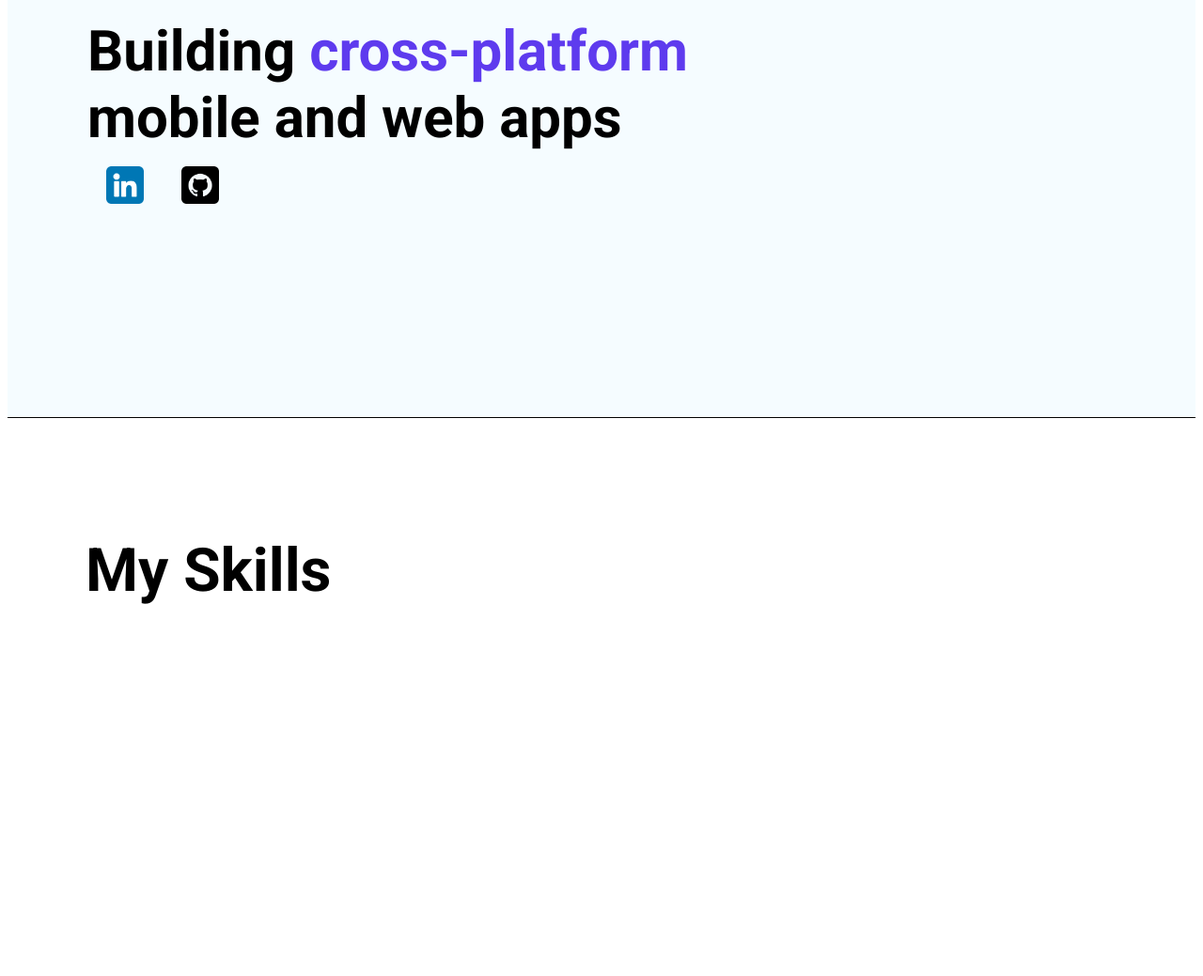
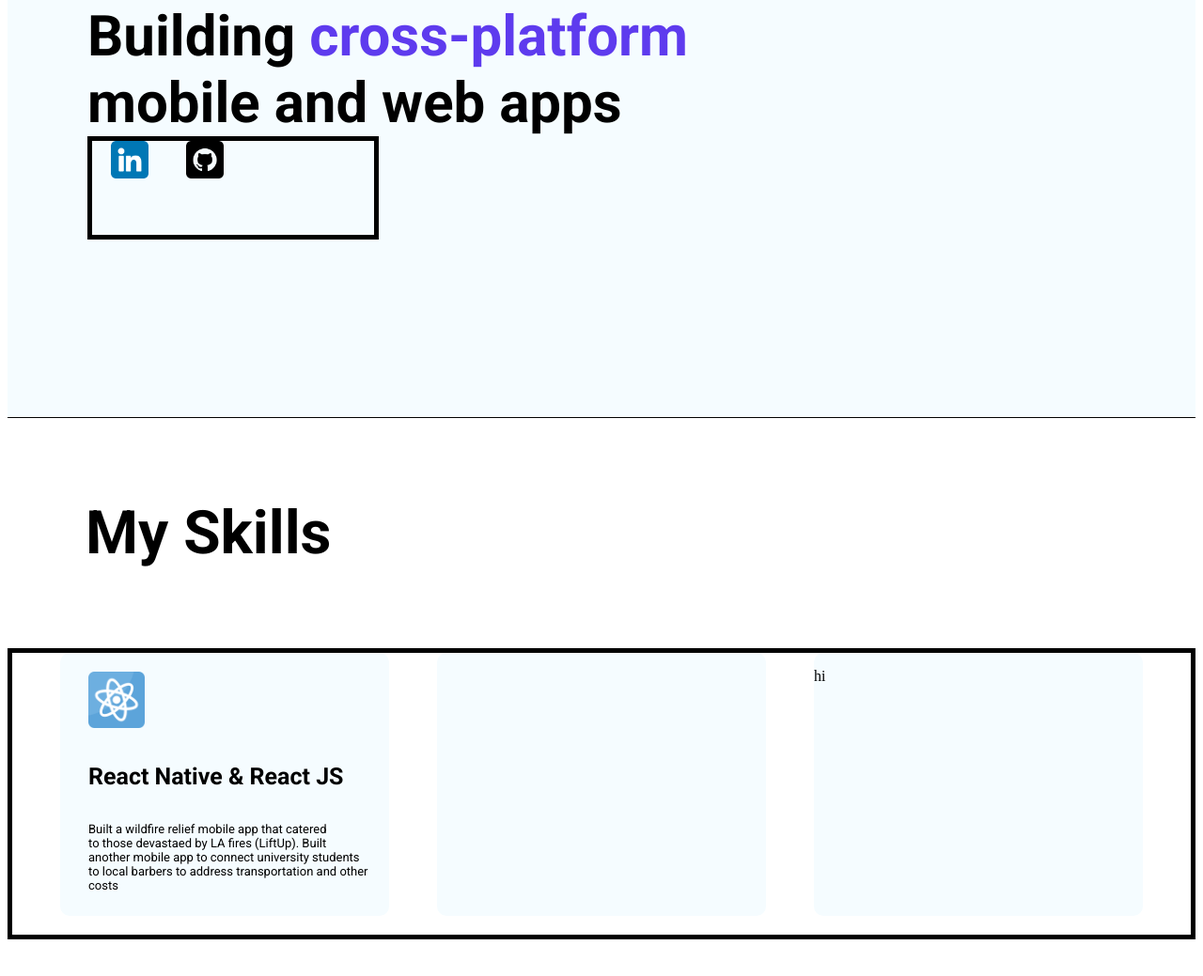
Before and after one commit to mattycakes14/code-portfolio, a plain HTML site: page index.html in a window 1280 px wide. Shown: the part 329-1368 px from the top of the page at 94% size. Before the commit the page ends 1182 px from the top, so only its background shows below. Drawn offline with Linux system fonts and the light colour scheme.

Commit message:
flex box styling for skill set

```diff
--- a/home.css
+++ b/home.css
@@ -1,12 +1,3 @@
-nav {
-  background-color: white;
-  border-bottom: 0.1px solid gray;
-  width: 100%;
-  display: flex;
-  justify-content: space-between;
-  align-items: center;
-}
-
 h2 {
   font-family: "Roboto", serif;
   font-weight: bold;
@@ -41,10 +32,6 @@ a {
 span {
   color: #5e3bee;
 }
-section {
-  display: flex;
-  margin-left: 0px;
-}
 header {
   margin-left: 83px;
   margin-top: 40px;
@@ -52,6 +39,13 @@ header {
   font-family: Roboto;
   font-weight: bold;
 }
+.contacts-container {
+  border: 5px solid black;
+  height: 100px;
+  display: flex;
+  width: 300px;
+}
+
 section figure:first-child {
   margin-right: 0px;
   margin-left: 0px;
@@ -59,14 +53,58 @@ section figure:first-child {
 section figure:nth-child(2) {
   margin-left: 0px;
 }
+.skills-inner-container {
+  background-color: #f5fcff;
+  width: 350px;
+  height: 280px;
+  border-radius: 10px;
+}
+.skills-container {
+  display: flex;
+  justify-content: space-evenly;
+  border: 5px solid black;
+  height: 300px;
+}
 .skill-section {
   height: 400px;
+  margin-bottom: 170px;
+}
+.skill-img-container {
+  margin-left: 30px;
+  margin-top: 20px;
+}
+.skill-header-container {
+  margin-left: 30px;
+}
+.skill-description-container {
+  margin-left: 30px;
+}
+.skill-img {
+  width: 60px;
+  height: 60px;
+}
+.skill-name {
+  font-family: Roboto;
+  font-weight: bold;
+  font-size: 25px;
+}
+.skill-description {
+  font-family: roboto;
+  font-size: 13px;
 }
 .links {
   display: flex;
   justify-content: center;
   margin-right: 80px;
   flex-grow: 1;
+}
+.main-nav {
+  background-color: white;
+  border-bottom: 0.1px solid gray;
+  width: 100%;
+  display: flex;
+  justify-content: space-between;
+  align-items: center;
 }
 a:hover {
   color: #5e3bee;
--- a/index.html
+++ b/index.html
@@ -1,4 +1,5 @@
 <!DOCTYPE html>
+<html>
   <head>
     <link href="home.css" rel="stylesheet" />
     <link rel="preconnect" href="https://fonts.googleapis.com" />
@@ -8,9 +9,8 @@
       rel="stylesheet"
     />
   </head>
-<html>
   <body>
-    <nav>
+    <nav class="main-nav">
       <div>
         <h3 id="logo">Matt Lau</h3>
       </div>
@@ -30,26 +30,54 @@
           mobile and web apps
         </h2>
       </div>
-      <section>
-        <figure>
+      <section class="contacts-container">
+        <nav class="contacts">
           <a
             href="https://www.linkedin.com/in/matt-lau-7b482531b/"
             target="_blank"
           >
             <img id="linkedIn" src="assets/linkedin.png" alt="LinkedIn" />
           </a>
-        </figure>
-        <figure>
+        </nav>
+        <nav class="contacts">
           <a href="https://github.com/mattycakes14" target="_blank">
             <img id="gitHub" src="assets/github.png" alt="GitHub" />
           </a>
-        </figure>
+        </nav>
       </section>
     </main>
     <section class="skill-section">
       <header>
         <h4>My Skills</h4>
       </header>
+      <article class="skills-container">
+        <div class="skills-inner-container">
+          <div class="skill-img-container">
+            <img class="skill-img" src="assets/physics.png" alt="React Logo" />
+          </div>
+          <div class="skill-header-container">
+            <h4 class="skill-name">React Native & React JS</h4>
+          </div>
+          <div class="skill-description-container">
+            <p class="skill-description">
+              Built a wildfire relief mobile app that catered<br />
+              to those devastaed by LA fires (LiftUp). Built <br />
+              another mobile app to connect university students<br />
+              to local barbers to address transportation and other costs
+            </p>
+          </div>
+        </div>
+        <div class="skills-inner-container">
+          <div>
+            <div></div>
+          </div>
+        </div>
+        <div class="skills-inner-container">
+          <div>
+            <p>hi</p>
+          </div>
+        </div>
+      </article>
     </section>
   </body>
 </html>
```
Also changed, not shown: assets/Flask.jpg (added), assets/firebase.png (added), assets/physics.png (added). Lines whose indentation alone changed are shown as unchanged.
